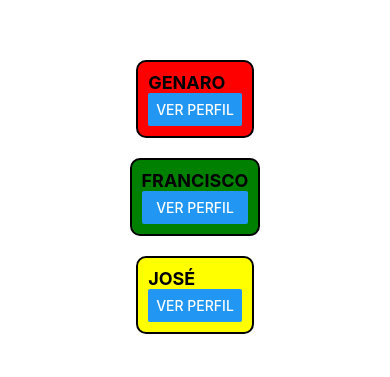
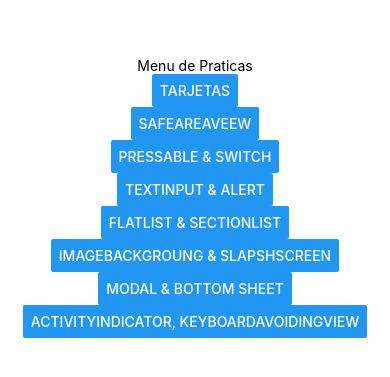
Before and after one commit to EleazarGenaro/DAM222, a React Native app in the folder App2/: screen / in a window 390 px wide. Shown: the part 225-602 px from the top of the page. Built offline with nearby package versions, Linux system fonts and the light colour scheme.

Commit message:
SafeAreaView & ScrollView

```diff
--- a/App2/App.js
+++ b/App2/App.js
@@ -1,35 +1,29 @@
-// 1. Zona de importaciones
+/*1. zona de importaciones */
 import { StatusBar } from 'expo-status-bar';
-import { StyleSheet, Text, View, Image } from 'react-native';
-import { Perfil } from './components/Perfil';
+import { StyleSheet,Text, View} from 'react-native';
+import MenuScreen from './screens/MenuScreen';
 
-// 2. Zona Main
-export default function App() {
+
+/*2. zona de main*/
+export default function ImageBackgroung() {
   return (
 
     <View style={styles.container}>
 
-      <Perfil style={styles.tajeta1} nombre="Genaro" carrera="Sistemas Computacionales" materia="Programación para Dispositivos Móviles" cuatrimestre="4"/>
-      <Perfil style={styles.tajeta2} nombre="Francisco" carrera="Sistemas Computacionales" materia="Programación para Dispositivos Móviles" cuatrimestre="4"/>
-      <Perfil style={styles.tajeta3} nombre="José" carrera="Sistemas Computacionales" materia="Programación para Dispositivos Móviles" cuatrimestre="4"/>
+      <MenuScreen></MenuScreen>
+
 
       <StatusBar style="auto" />
-
     </View>
   );
 }
 
-// 3. Zona de estilos y pocisionamiento
+/*3. zona de estilos y posicionamiento*/
 const styles = StyleSheet.create({
   container: {
-    flex: 1,
+    flex:1,
     backgroundColor: '#fff',
     alignItems: 'center',
     justifyContent: 'center',
-  },
-
-  tajeta1:{backgroundColor: 'red'},
-  tajeta2:{backgroundColor: 'green'},
-  tajeta3:{backgroundColor: 'yellow'},
-
+  }
 });
--- a/App2/app.json
+++ b/App2/app.json
@@ -19,6 +19,9 @@
     },
     "web": {
       "favicon": "./assets/favicon.png"
-    }
+    },
+    "plugins": [
+      "expo-splash-screen"
+    ]
   }
 }
--- a/App2/package.json
+++ b/App2/package.json
@@ -4,6 +4,7 @@
   "main": "index.js",
   "dependencies": {
     "expo": "~57.0.26",
+    "expo-splash-screen": "~57.0.10",
     "expo-status-bar": "~57.0.1",
     "react": "19.2.3",
     "react-dom": "19.2.3",
--- /dev/null
+++ b/App2/screens/ImageBackgroung.js
@@ -0,0 +1,108 @@
+/*1. zona de importaciones */
+import { StatusBar } from 'expo-status-bar';
+import { StyleSheet, Text, View, ImageBackground, Platform, ActivityIndicator } from 'react-native';
+import { useState, useEffect } from 'react';
+
+/*2. zona de main */
+export default function App() {
+  const [showSplash, setShowSplash] = useState(true);
+
+  // aqui carga 3 segundos para el Splash
+  useEffect(() => {
+    const timer = setTimeout(() => {
+      setShowSplash(false);
+    }, 3000);
+    return () => clearTimeout(timer);
+  }, []);
+
+  //la pantalla de splash, esta te da la bienvenida
+  if (showSplash) {
+    return (
+      <View style={styles.splashContainer}>
+        <Text style={styles.splashIcon}>😸</Text>
+        <Text style={styles.splashTitle}>BIENVENIDOS</Text>
+        <Text style={styles.splashSub}>Práctica No.9: Componentes Nativos</Text>
+        <ActivityIndicator size="large" color="#fff" style={{marginTop: 20}} />
+        <Text style={styles.splashLoading}>Cargando presentación...</Text>
+        <StatusBar style="light" />
+      </View>
+    );
+  }
+
+  //la pantalla principal
+  return (
+    <ImageBackground
+      source={{ uri: 'https://images.unsplash.com/photo-1506744038136-46273834b3fb' }}
+      style={styles.container}
+      resizeMode="cover"
+    >
+      <View style={styles.overlay}>
+        <Text style={styles.titulo}>ImageBackgroung & SlapshScreen </Text>
+        <Text style={styles.subtitulo}>José de Jesús </Text>
+        <Text style={styles.subtitulo}>Genaro vera </Text>
+        <Text style={styles.subtitulo}>Francisco Joel </Text>
+      </View>
+
+      <StatusBar style="light" />
+    </ImageBackground>
+  );
+}
+
+/*3. zona de estilos y posicionamiento*/
+const styles = StyleSheet.create({
+  // Estilos del Splash
+  splashContainer: {
+    flex: 1,
+    alignItems: 'center',
+    justifyContent: 'center',
+    backgroundColor: '#14532d', // Verde UPQ
+    width: '100%',
+    height: Platform.OS === 'web' ? '100vh' : '100%',
+  },
+  splashIcon: {
+    fontSize: 80,
+  },
+  splashTitle: {
+    color: '#fff',
+    fontSize: 40,
+    fontWeight: 'bold',
+    marginTop: 10,
+  },
+  splashSub: {
+    color: '#a7f3d0',
+    fontSize: 18,
+    marginTop: 5,
+  },
+  splashLoading: {
+    color: '#d1fae5',
+    fontSize: 12,
+    marginTop: 20,
+  },
+  // Estilos de tu presentacion principal
+  container: {
+    flex: 1,
+    alignItems: 'center',
+    justifyContent: 'center',
+    width: '100%',
+    height: Platform.OS === 'web' ? '100vh' : '100%',
+  },
+  overlay: {
+    backgroundColor: 'rgba(0,0,0,0.6)',
+    padding: 20,
+    paddingHorizontal: 40,
+    borderRadius: 15,
+    alignItems: 'center',
+  },
+  titulo: {
+    color: '#fff',
+    fontSize: 20,
+    fontWeight: 'bold',
+    textAlign: 'center',
+  },
+  subtitulo: {
+    color: '#a7f3d0',
+    fontSize: 12,
+    marginTop: 8,
+    textAlign: 'center',
+  }
+});
--- /dev/null
+++ b/App2/screens/MenuScreen.js
@@ -0,0 +1,75 @@
+/*1. zona de importaciones */
+import { StatusBar } from 'expo-status-bar';
+import { StyleSheet, View,Text,Button, ImageBackground} from 'react-native';
+import { useState } from 'react';
+import Tarjetas from './Tarjetas';
+import SafeScrren from './SafeScreen';
+import PresableScreen from './PresableScreen';
+import TextInput from './TextInput';
+import FlatList from './FlatList';
+import ImageBackgroung from './ImageBackgroung';
+import Modal from './Modal';
+import ActivityIndicator from './ActivityIndicator';
+
+
+/*2. zona de main*/
+export default function MenuScreen() {
+
+    const[screen,setScreen]= useState('menu');
+
+    switch(screen){
+    case 'targetas':
+        return <Tarjetas/>
+    case 'safescreen':
+        return <SafeScrren/>
+        case 'presablescreen':
+        return <PresableScreen/>
+        case 'textinput':
+        return <TextInput/>
+        case 'flatlist':
+        return <FlatList/>
+        case 'imagebackground':
+        return <ImageBackgroung/>
+        case 'modal':
+        return <Modal/>
+        case 'activityindicator':
+        return <ActivityIndicator/>
+        case 'menu':
+            default:
+
+
+  return (
+
+    <View style={styles.container}>
+
+        <Text>Menu de Praticas</Text>
+
+        <Button title='Tarjetas' onPress={ ()=>setScreen('targetas')}></Button>
+        <Button title='SafeAreaVeew' onPress={ ()=>setScreen('safescreen')}></Button>
+        <Button title='Pressable & switch' onPress={ ()=>setScreen('presablescreen')}></Button>
+        <Button title='TextInput & Alert' onPress={ ()=>setScreen('textinput')}></Button>
+        <Button title='FlatList & SectionList' onPress={ ()=>setScreen('flatlist')}></Button>
+        <Button title='ImageBackgroung & SlapshScreen' onPress={ ()=>setScreen('imagebackground')}></Button>
+        <Button title='Modal & Bottom sheet' onPress={ ()=>setScreen('modal')}></Button>
+        <Button title='ActivityIndicator, KeyboardAvoidingView' onPress={ ()=>setScreen('activityindicator')}></Button>
+
+
+      <StatusBar style="auto" />
+    </View>
+
+
+  );
+
+   }//switch
+
+}//funcion
+
+/*3. zona de estilos y posicionamiento*/
+const styles = StyleSheet.create({
+  container: {
+    flex:1,
+    backgroundColor: '#fff',
+    alignItems: 'center',
+    justifyContent: 'center',
+  }
+});
--- /dev/null
+++ b/App2/screens/SafeScreen.js
@@ -0,0 +1,49 @@
+import { StatusBar } from "expo-status-bar";
+import { ScrollView, StyleSheet, View, Text, SafeAreaView } from "react-native";
+
+export default function SafeScreen() {
+
+    return (
+        <SafeAreaView style={styles.safeArea}>
+            <ScrollView contentContainerStyle={styles.scrollContent}>
+            <Text style={styles.title}> Practica de equipo</Text>
+            <Text style={styles.subtitle}> Desliza hacia abajo para ver mas</Text>
+            {[...Array(15)].map((_,index)=>(
+                <View key={index} style={styles.box}>
+                    <Text>Registro de prueba{index+ 1 }</Text>
+                </View>
+            ))}
+            <StatusBar style="auto"/>
+            </ScrollView>
+        </SafeAreaView>
+    );
+}
+
+const styles = StyleSheet.create({
+    safeArea:{
+        flex: 1,
+        backgroundColor: '#00BFFF',
+    },
+    scrollContent:{
+        padding: 20,
+        alignItems: 'center'
+    },
+    title:{
+        fontSize:24,
+        fontWeight:'bold',
+        marginTop:10
+    },
+    subtitle:{
+        fontSize:16,
+        color:'#666',
+        marginBottom:20
+    },
+    box:{
+        backgroundColor:'White',
+        width:'90%',
+        padding:30,
+        marginVertical:10,
+        borderRadius:8,
+        elevation:3
+    }
+});
--- /dev/null
+++ b/App2/screens/Tarjetas.js
@@ -0,0 +1,38 @@
+/*1. zona de importaciones */
+import { StatusBar } from 'expo-status-bar';
+import { StyleSheet, Text, View, Image } from 'react-native';
+import {Perfil} from '../components/Perfil';
+
+
+/*2. zona de main*/
+export default function Tarjetas() {
+  return (
+
+    <View style={styles.container}>
+
+      <Perfil style={styles.tarjeta1} nombre="Alan" carrera="Sistemas" materia="Desarrollo de aplicaciones Moviles" cuatri="4"/>
+
+      <Perfil style={styles.tarjeta2} nombre="Jose" carrera="Sistemas" materia="Desarrollo de aplicaciones Moviles" cuatri="4"/>
+
+      <Perfil style={styles.tarjeta3} nombre="Edu" carrera="Sistemas" materia="Desarrollo de aplicaciones Moviles" cuatri="4"/>
+
+
+      <StatusBar style="auto" />
+    </View>
+  );
+}
+
+/*3. zona de estilos y posicionamiento*/
+const styles = StyleSheet.create({
+  container: {
+    flex:1,
+    backgroundColor: '#fff',
+
+    flexDirection: 'row',
+    alignItems: 'center',
+    justifyContent: 'space-evenly',
+  },
+  tarjeta1:{backgroundColor:'pink'},
+  tarjeta2:{backgroundColor:'red'},
+  tarjeta3:{backgroundColor:'yellow'},
+});
```
Also changed, not shown: App2/screens/ActivityIndicator.js (added), App2/screens/FlatList.js (added), App2/screens/Modal.js (added), App2/screens/PresableScreen.js (added), App2/screens/TextInput.js (added), 1 other file (tests, documents, lock files or other folders).
